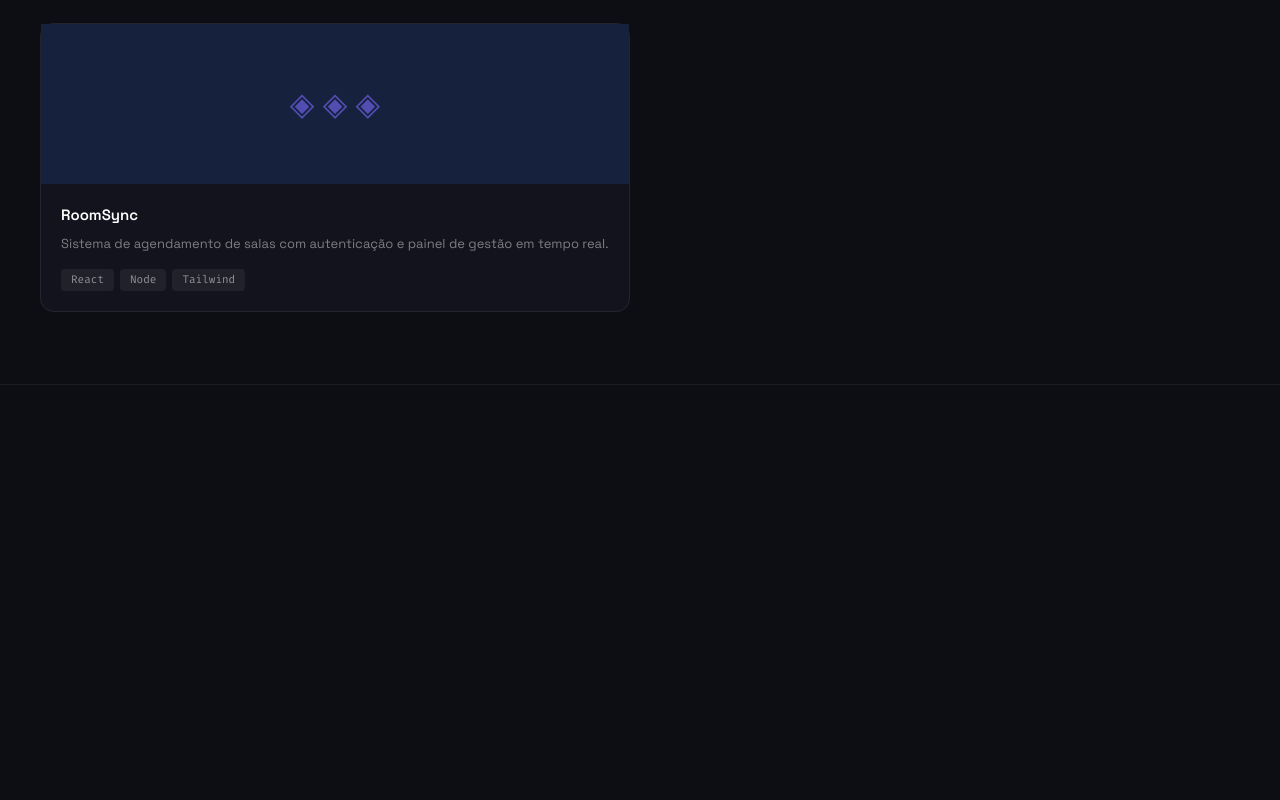
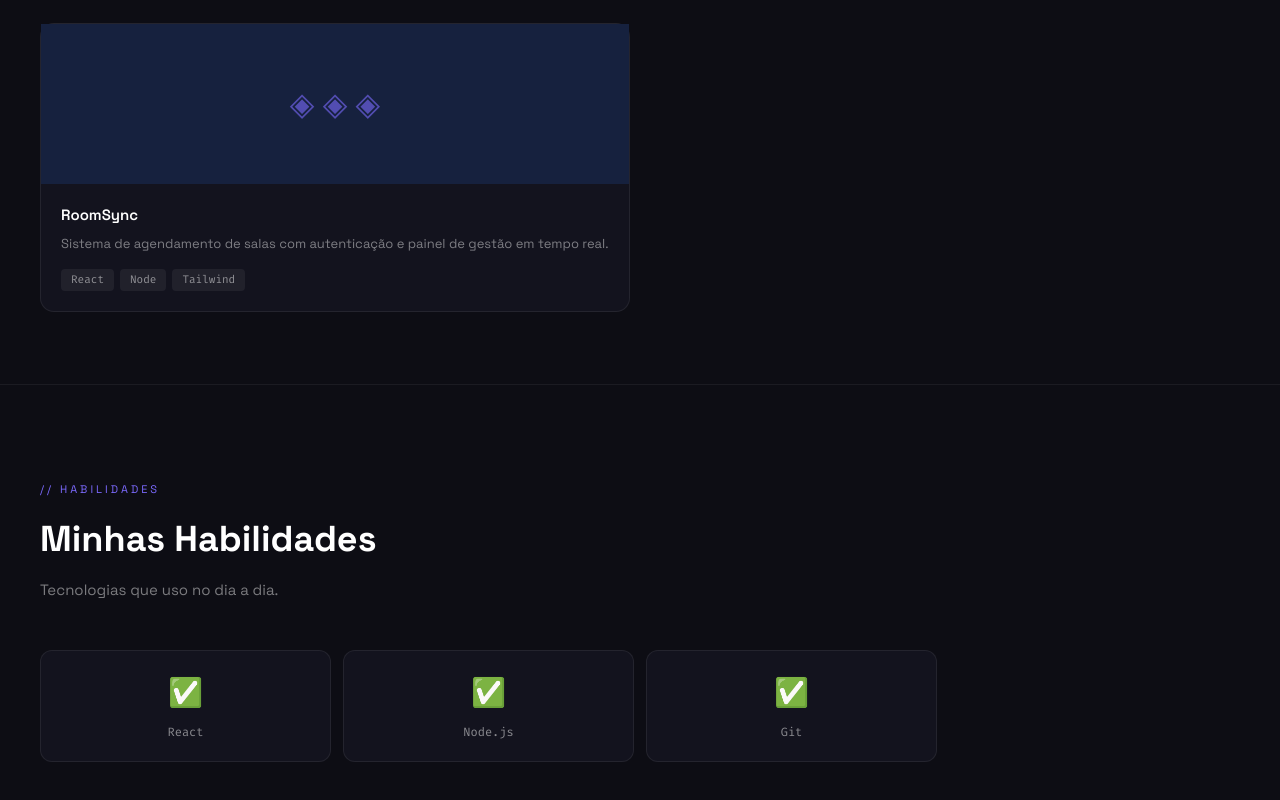
Before and after one commit to anthonyluccas/portfolio, a React (Vite) app: page / in a window 1280 px wide. Shown: the part 1384-2184 px from the top of the page. Before the commit the page ends 1769 px from the top, so only its background shows below. Built offline with nearby package versions, Linux system fonts and the light colour scheme.

Commit message:
feat: add skills section

```diff
--- a/src/App.jsx
+++ b/src/App.jsx
@@ -2,6 +2,7 @@ import Navbar from "./components/Navbar";
 import Hero from "./components/Hero";
 import About from "./components/About";
 import Projects from "./components/Projects";
+import Skills from "./components/Skills";
 
 function App() {
   return (
@@ -10,6 +11,7 @@ function App() {
       <Hero />
       <About />
       <Projects />
+      <Skills />
     </main>
   );
 }
--- a/src/components/About.jsx
+++ b/src/components/About.jsx
@@ -10,7 +10,7 @@ function About() {
         </span>
         <h2 className="text-[36px] font-bold mb-[12px]">Minha Jornada</h2>
         <p className="text-[#ffffff73] text-[15px] mb-[48px] max-w-[440px] leading-[1.6]">
-          Uma linha do tempo de código, café e aprendizado constante
+          Uma linha do tempo de código, café e aprendizado constante.
         </p>
         <div className="grid grid-cols-2 gap-[32px] items-sretch">
           <div className="bg-[#13131e] border border-solid border-[#ffffff12] rounded-[14px] p-[28px]">
--- a/src/components/Navbar.jsx
+++ b/src/components/Navbar.jsx
@@ -23,13 +23,13 @@ function Navbar() {
           Projetos
         </a>
         <a
-          href="#"
+          href="#skills"
           className="text-sm text-white/50 hover:text-white transition-colors"
         >
           Habilidades
         </a>
         <a
-          href="#"
+          href="#contact"
           className="text-sm text-white/50 hover:text-white transition-colors"
         >
           Contato
--- /dev/null
+++ b/src/components/Skills.jsx
@@ -0,0 +1,35 @@
+import skills from "../data/skills";
+
+function Skills() {
+  return (
+    <div>
+      <section
+        id="skills"
+        className="min-h-[520px] flex flex-col justify-center relative text-white text-[12px]"
+      >
+        <span className="text-[11px] tracking-[3px] text-[#7c6aff] uppercase mb-[14px]">
+          // habilidades
+        </span>
+        <h2 className="text-[36px] font-bold mb-[12px]">Minhas Habilidades</h2>
+        <p className="text-[#ffffff73] text-[15px] mb-[48px] max-w-[440px] leading-[1.6]">
+          Tecnologias que uso no dia a dia.
+        </p>
+        <div className="grid grid-cols-4 gap-[12px] mb-[48px]">
+          {skills.map((skill) => (
+            <div
+              key={skill.id}
+              className="bg-[#13131e] border border-solid border-[#ffffff12] rounded-[12px] p-[20px] text-center"
+            >
+              <div className="text-[28px] mb-[10px]">{skill.icon}</div>
+              <span className="text-[12px] text-[#ffffff80] font-mono">
+                {skill.name}
+              </span>
+            </div>
+          ))}
+        </div>
+      </section>
+    </div>
+  );
+}
+
+export default Skills;
--- /dev/null
+++ b/src/data/skills.js
@@ -0,0 +1,19 @@
+const skills = [
+  {
+    id: 1,
+    name: "React",
+    icon: "✅",
+  },
+  {
+    id: 2,
+    name: "Node.js",
+    icon: "✅",
+  },
+  {
+    id: 3,
+    name: "Git",
+    icon: "✅",
+  },
+];
+
+export default skills;
```
